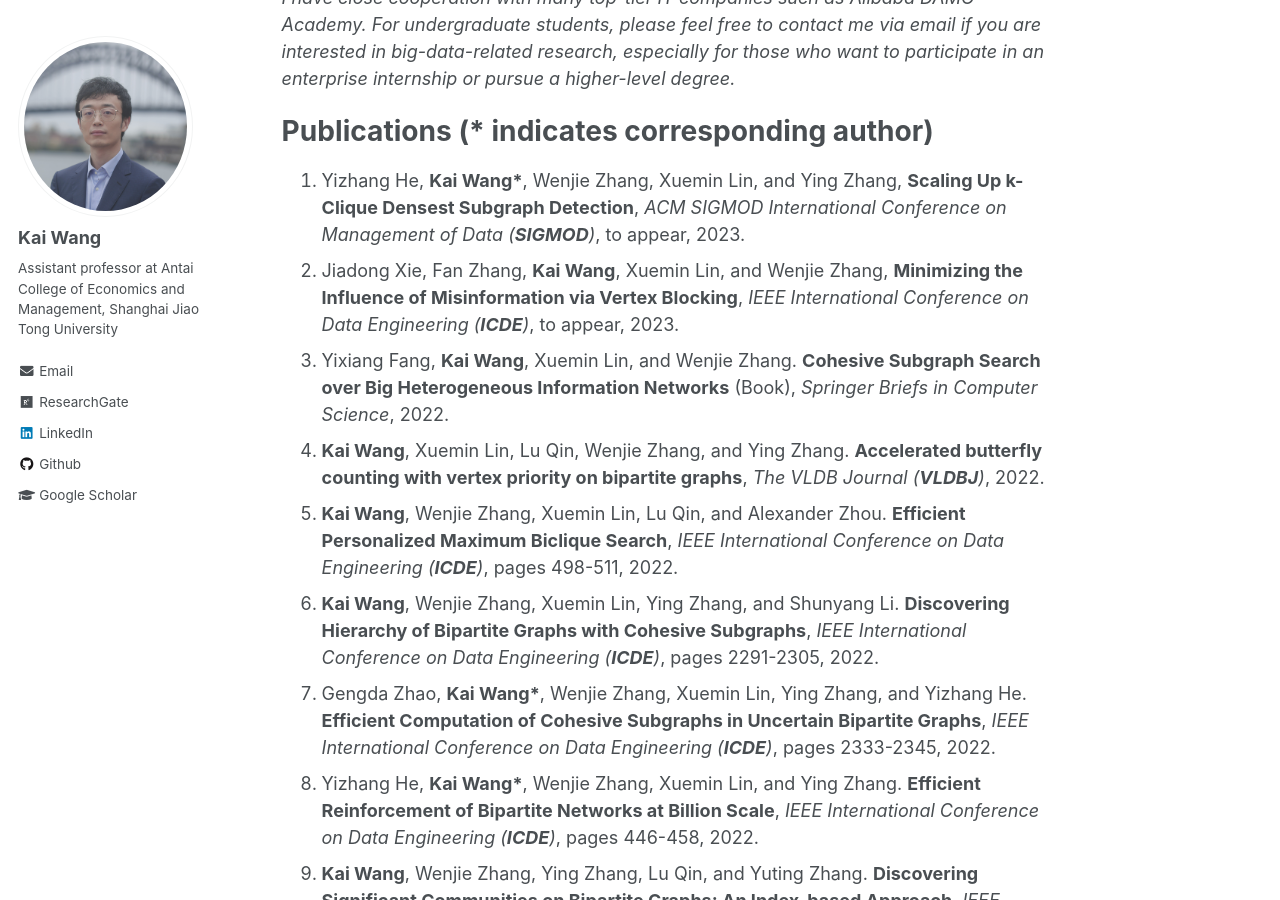
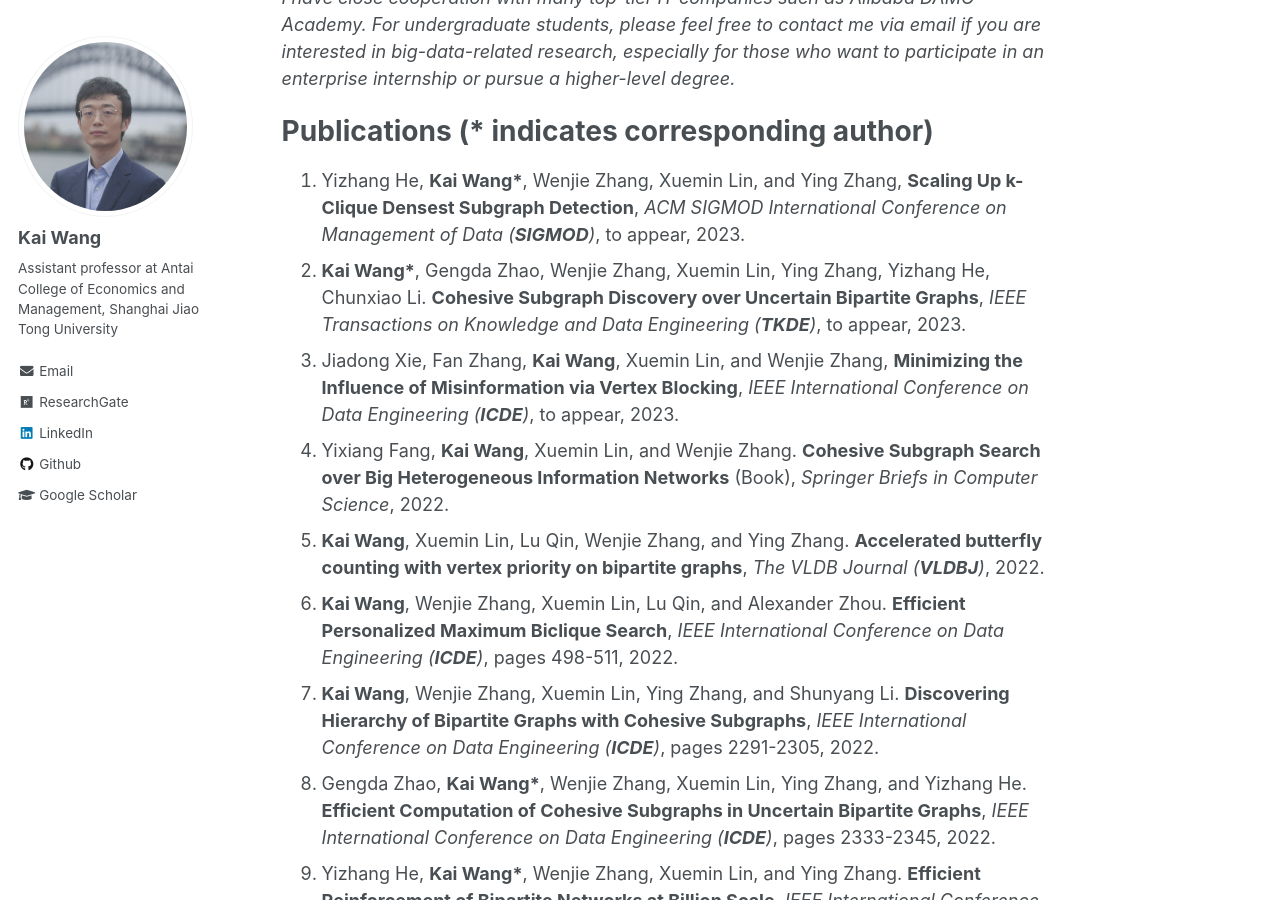
Before and after one commit to cs-kaiwang/cs-kaiwang.github.io, a Jekyll site: the page built from _pages/about.md, in a window 1280 px wide and 900 px high, scrolled down 466 px. Built offline with Jekyll 4.4.1, drawn with Linux system fonts in a browser that asks for light colours.

Commit message:
Update about.md

```diff
--- a/_pages/about.md
+++ b/_pages/about.md
@@ -19,30 +19,31 @@ His research interests lie in big data analytics, especially for the graph/netwo
 Publications (* indicates corresponding author)
 ======
 1. Yizhang He, **Kai Wang\***, Wenjie Zhang, Xuemin Lin, and Ying Zhang, **Scaling Up k-Clique Densest Subgraph Detection**, *ACM SIGMOD International Conference on Management of Data (**SIGMOD**)*, to appear, 2023.
-2. Jiadong Xie, Fan Zhang, **Kai Wang**, Xuemin Lin, and Wenjie Zhang, **Minimizing the Influence of Misinformation via Vertex Blocking**, *IEEE International Conference on Data Engineering (**ICDE**)*, to appear, 2023.
-3. Yixiang Fang, **Kai Wang**, Xuemin Lin, and Wenjie Zhang. **Cohesive Subgraph Search over Big Heterogeneous Information Networks** (Book), *Springer Briefs in Computer Science*, 2022.
-4. **Kai Wang**, Xuemin Lin, Lu Qin, Wenjie Zhang, and Ying Zhang. **Accelerated butterfly counting with vertex priority on bipartite graphs**, *The VLDB Journal (**VLDBJ**)*, 2022.
-5. **Kai Wang**, Wenjie Zhang, Xuemin Lin, Lu Qin, and Alexander Zhou. **Efficient Personalized Maximum Biclique Search**, *IEEE International Conference on Data Engineering (**ICDE**)*, pages 498-511, 2022.
-6. **Kai Wang**, Wenjie Zhang, Xuemin Lin, Ying Zhang, and Shunyang Li. **Discovering Hierarchy of Bipartite Graphs with Cohesive Subgraphs**, *IEEE International Conference on Data Engineering (**ICDE**)*, pages 2291-2305, 2022.
-7. Gengda Zhao, **Kai Wang\***, Wenjie Zhang, Xuemin Lin, Ying Zhang, and Yizhang He. **Efficient Computation of Cohesive Subgraphs in Uncertain Bipartite Graphs**, *IEEE International Conference on Data Engineering (**ICDE**)*, pages 2333-2345, 2022.
-8. Yizhang He, **Kai Wang\***, Wenjie Zhang, Xuemin Lin, and Ying Zhang. **Efficient Reinforcement of Bipartite Networks at Billion Scale**, *IEEE International Conference on Data Engineering (**ICDE**)*, pages 446-458, 2022.
-9. **Kai Wang**, Wenjie Zhang, Ying Zhang, Lu Qin, and Yuting Zhang. **Discovering Significant Communities on Bipartite Graphs: An Index-based Approach**, *IEEE Transactions on Knowledge and Data Engineering (**TKDE**)*, 2021.
-10. Yuting Zhang, **Kai Wang\***, Wenjie Zhang, Xuemin Lin, and Ying Zhang. **Pareto-Optimal Community Search on Large Bipartite Graphs**, *The Conference on Information and Knowledge Management (CIKM)*, pages 2647-2656, 2021.
-11. **Kai Wang**, Yiheng Hu, Xuemin Lin, Wenjie Zhang, Lu Qin, and Ying Zhang. **CohBGA: A Cohesive Structure Based Bipartite Graph Analytics System** (Demo), *The Conference on Information and Knowledge Management (CIKM)*, pages 4799-4803, 2021.
-12. Xiaoshuang Chen, **Kai Wang\***, Xuemin Lin, Wenjie Zhang, Lu Qin, and Ying Zhang. **Efficiently Answering Reachability and Path Queries on Temporal Bipartite Graphs**, *International Conference on Very Large Data Bases (**VLDB**)*, 14(10): 1845-1858, 2021.
-13. Yixiang Fang, **Kai Wang**, Xuemin Lin, and Wenjie Zhang. **Cohesive Subgraph Search over Big Heterogeneous Information Networks: Applications, Challenges, and Solutions** (Tutorial), *ACM SIGMOD International Conference on Management of Data (**SIGMOD**)*, pages 2829-2838, 2021.
-14. **Kai Wang**, Xuemin Lin, Lu Qin, Wenjie Zhang, and Ying Zhang. **Towards Efficient Solutions of Bitruss Decomposition for Large-scale Bipartite Graphs**, *The VLDB Journal (**VLDBJ**)*, 31(2): 203-226, 2021.
-15. Yizhang He, **Kai Wang\***, Wenjie Zhang, Xuemin Lin, and Ying Zhang. **Exploring Cohesive Subgraphs with Vertex Engagement and Tie Strength in Bipartite Graphs**, *Information Sciences*, 572: 277-296, 2021.
-16. Fan Zhang, Jiadong Xie, **Kai Wang**, Shiyu Yang, Yu Jiang. **Discovering Key Users for Defending Network Structural Stability**, *World Wide Web*, 25(2): 679-701, 2021.
-17. Bo Tang, Man Lung Yiu, Kyriakos Mouratidis, Jiahao Zhang, and **Kai Wang**. **On Discovering Motifs and Frequent Patterns in Spatial Trajectories with Discrete Frechet Distance**, *GeoInformatica*, 26(1): 29-66, 2021.
-18. **Kai Wang**, Wenjie Zhang, Xuemin Lin, Ying Zhang, Lu Qin, and Yuting Zhang. **Efficient and Effective Community Search on Large-scale Bipartite Graphs**, *IEEE International Conference on Data Engineering (**ICDE**)*, pages 85-96, 2021.
-19. **Kai Wang**, Shuting Wang, Xin Cao, and Lu Qin. **Efficient Radius-bounded Community Search in Geo-social Networks**, *IEEE Transactions on Knowledge and Data Engineering (**TKDE**)*, 34(9): 4186-4200, 2020.
-20. Maryam Ghafouri, **Kai Wang\***, Fan Zhang, Ying Zhang, and Xuemin Lin. **Efficient Graph Hierarchical Decomposition With User Engagement And Tie Strength**, *International Conference on Database Systems for Advanced Applications (DASFAA)*, pages 448-465, 2020.
-21. **Kai Wang**, Xuemin Lin, Lu Qin, Wenjie Zhang, and Ying Zhang. **Efficient Bitruss Decomposition for Large-scale Bipartite Graphs**, *IEEE International Conference on Data Engineering (**ICDE**)*, pages 661-672, 2020.
-22. **Kai Wang**, Xuemin Lin, Lu Qin, Wenjie Zhang, and Ying Zhang. **Vertex Priority Based Butterfly Counting for Large-scale Bipartite Networks**, *International Conference on Very Large Data Bases (**VLDB**)*, 12(10): 1139-1152, 2019.
-23. **Kai Wang**, Xin Cao, Xuemin Lin, Wenjie Zhang, and Lu Qin. **Efficient Computing of Radius-bounded k-cores**, *IEEE International Conference on Data Engineering (**ICDE**)*, pages 233-244, 2018.
-24. Bo Tang, Man Lung Yiu, Kyriakos Mouratidis, and **Kai Wang**. **Efficient Motif Discovery in Spatial Trajectories using Discrete Fréchet Distance**, *International Conference on Extending Database Technology (EDBT)*, pages 378-389, 2017.
-25. Lu Chen, Yunjun Gao, **Kai Wang**, Christian S Jensen, and Gang Chen. **Answering Why-not Questions on Metric Probabilistic Range Queries**, *IEEE International Conference on Data Engineering (**ICDE**)*, pages 767-778, 2016.
+2. **Kai Wang\***, Gengda Zhao, Wenjie Zhang, Xuemin Lin, Ying Zhang, Yizhang He, Chunxiao Li. **Cohesive Subgraph Discovery over Uncertain Bipartite Graphs**, *IEEE Transactions on Knowledge and Data Engineering (**TKDE**)*, to appear, 2023.
+3. Jiadong Xie, Fan Zhang, **Kai Wang**, Xuemin Lin, and Wenjie Zhang, **Minimizing the Influence of Misinformation via Vertex Blocking**, *IEEE International Conference on Data Engineering (**ICDE**)*, to appear, 2023.
+4. Yixiang Fang, **Kai Wang**, Xuemin Lin, and Wenjie Zhang. **Cohesive Subgraph Search over Big Heterogeneous Information Networks** (Book), *Springer Briefs in Computer Science*, 2022.
+5. **Kai Wang**, Xuemin Lin, Lu Qin, Wenjie Zhang, and Ying Zhang. **Accelerated butterfly counting with vertex priority on bipartite graphs**, *The VLDB Journal (**VLDBJ**)*, 2022.
+6. **Kai Wang**, Wenjie Zhang, Xuemin Lin, Lu Qin, and Alexander Zhou. **Efficient Personalized Maximum Biclique Search**, *IEEE International Conference on Data Engineering (**ICDE**)*, pages 498-511, 2022.
+7. **Kai Wang**, Wenjie Zhang, Xuemin Lin, Ying Zhang, and Shunyang Li. **Discovering Hierarchy of Bipartite Graphs with Cohesive Subgraphs**, *IEEE International Conference on Data Engineering (**ICDE**)*, pages 2291-2305, 2022.
+8. Gengda Zhao, **Kai Wang\***, Wenjie Zhang, Xuemin Lin, Ying Zhang, and Yizhang He. **Efficient Computation of Cohesive Subgraphs in Uncertain Bipartite Graphs**, *IEEE International Conference on Data Engineering (**ICDE**)*, pages 2333-2345, 2022.
+9. Yizhang He, **Kai Wang\***, Wenjie Zhang, Xuemin Lin, and Ying Zhang. **Efficient Reinforcement of Bipartite Networks at Billion Scale**, *IEEE International Conference on Data Engineering (**ICDE**)*, pages 446-458, 2022.
+10. **Kai Wang**, Wenjie Zhang, Ying Zhang, Lu Qin, and Yuting Zhang. **Discovering Significant Communities on Bipartite Graphs: An Index-based Approach**, *IEEE Transactions on Knowledge and Data Engineering (**TKDE**)*, 2021.
+11. Yuting Zhang, **Kai Wang\***, Wenjie Zhang, Xuemin Lin, and Ying Zhang. **Pareto-Optimal Community Search on Large Bipartite Graphs**, *The Conference on Information and Knowledge Management (CIKM)*, pages 2647-2656, 2021.
+12. **Kai Wang**, Yiheng Hu, Xuemin Lin, Wenjie Zhang, Lu Qin, and Ying Zhang. **CohBGA: A Cohesive Structure Based Bipartite Graph Analytics System** (Demo), *The Conference on Information and Knowledge Management (CIKM)*, pages 4799-4803, 2021.
+13. Xiaoshuang Chen, **Kai Wang\***, Xuemin Lin, Wenjie Zhang, Lu Qin, and Ying Zhang. **Efficiently Answering Reachability and Path Queries on Temporal Bipartite Graphs**, *International Conference on Very Large Data Bases (**VLDB**)*, 14(10): 1845-1858, 2021.
+14. Yixiang Fang, **Kai Wang**, Xuemin Lin, and Wenjie Zhang. **Cohesive Subgraph Search over Big Heterogeneous Information Networks: Applications, Challenges, and Solutions** (Tutorial), *ACM SIGMOD International Conference on Management of Data (**SIGMOD**)*, pages 2829-2838, 2021.
+15. **Kai Wang**, Xuemin Lin, Lu Qin, Wenjie Zhang, and Ying Zhang. **Towards Efficient Solutions of Bitruss Decomposition for Large-scale Bipartite Graphs**, *The VLDB Journal (**VLDBJ**)*, 31(2): 203-226, 2021.
+16. Yizhang He, **Kai Wang\***, Wenjie Zhang, Xuemin Lin, and Ying Zhang. **Exploring Cohesive Subgraphs with Vertex Engagement and Tie Strength in Bipartite Graphs**, *Information Sciences*, 572: 277-296, 2021.
+17. Fan Zhang, Jiadong Xie, **Kai Wang**, Shiyu Yang, Yu Jiang. **Discovering Key Users for Defending Network Structural Stability**, *World Wide Web*, 25(2): 679-701, 2021.
+18. Bo Tang, Man Lung Yiu, Kyriakos Mouratidis, Jiahao Zhang, and **Kai Wang**. **On Discovering Motifs and Frequent Patterns in Spatial Trajectories with Discrete Frechet Distance**, *GeoInformatica*, 26(1): 29-66, 2021.
+19. **Kai Wang**, Wenjie Zhang, Xuemin Lin, Ying Zhang, Lu Qin, and Yuting Zhang. **Efficient and Effective Community Search on Large-scale Bipartite Graphs**, *IEEE International Conference on Data Engineering (**ICDE**)*, pages 85-96, 2021.
+20. **Kai Wang**, Shuting Wang, Xin Cao, and Lu Qin. **Efficient Radius-bounded Community Search in Geo-social Networks**, *IEEE Transactions on Knowledge and Data Engineering (**TKDE**)*, 34(9): 4186-4200, 2020.
+21. Maryam Ghafouri, **Kai Wang\***, Fan Zhang, Ying Zhang, and Xuemin Lin. **Efficient Graph Hierarchical Decomposition With User Engagement And Tie Strength**, *International Conference on Database Systems for Advanced Applications (DASFAA)*, pages 448-465, 2020.
+22. **Kai Wang**, Xuemin Lin, Lu Qin, Wenjie Zhang, and Ying Zhang. **Efficient Bitruss Decomposition for Large-scale Bipartite Graphs**, *IEEE International Conference on Data Engineering (**ICDE**)*, pages 661-672, 2020.
+23. **Kai Wang**, Xuemin Lin, Lu Qin, Wenjie Zhang, and Ying Zhang. **Vertex Priority Based Butterfly Counting for Large-scale Bipartite Networks**, *International Conference on Very Large Data Bases (**VLDB**)*, 12(10): 1139-1152, 2019.
+24. **Kai Wang**, Xin Cao, Xuemin Lin, Wenjie Zhang, and Lu Qin. **Efficient Computing of Radius-bounded k-cores**, *IEEE International Conference on Data Engineering (**ICDE**)*, pages 233-244, 2018.
+25. Bo Tang, Man Lung Yiu, Kyriakos Mouratidis, and **Kai Wang**. **Efficient Motif Discovery in Spatial Trajectories using Discrete Fréchet Distance**, *International Conference on Extending Database Technology (EDBT)*, pages 378-389, 2017.
+26. Lu Chen, Yunjun Gao, **Kai Wang**, Christian S Jensen, and Gang Chen. **Answering Why-not Questions on Metric Probabilistic Range Queries**, *IEEE International Conference on Data Engineering (**ICDE**)*, pages 767-778, 2016.
 
 
 Talks
```
